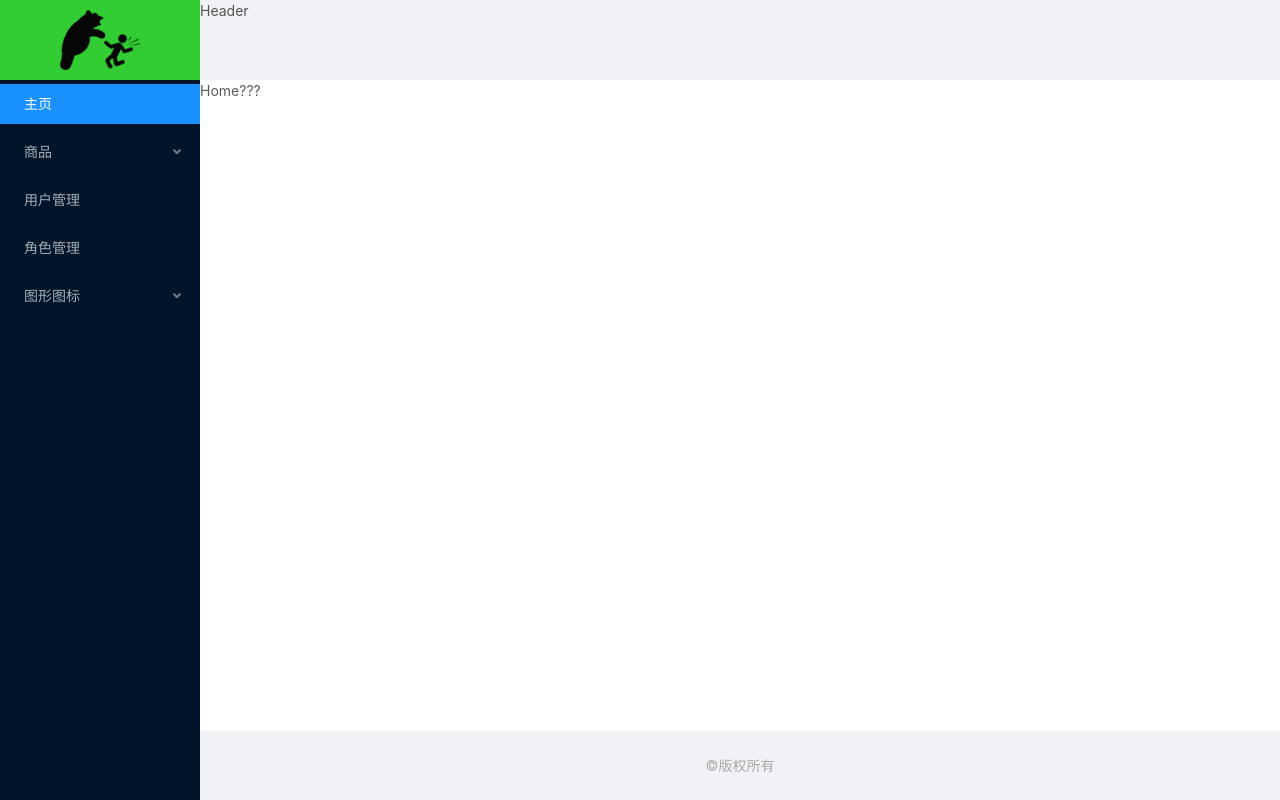
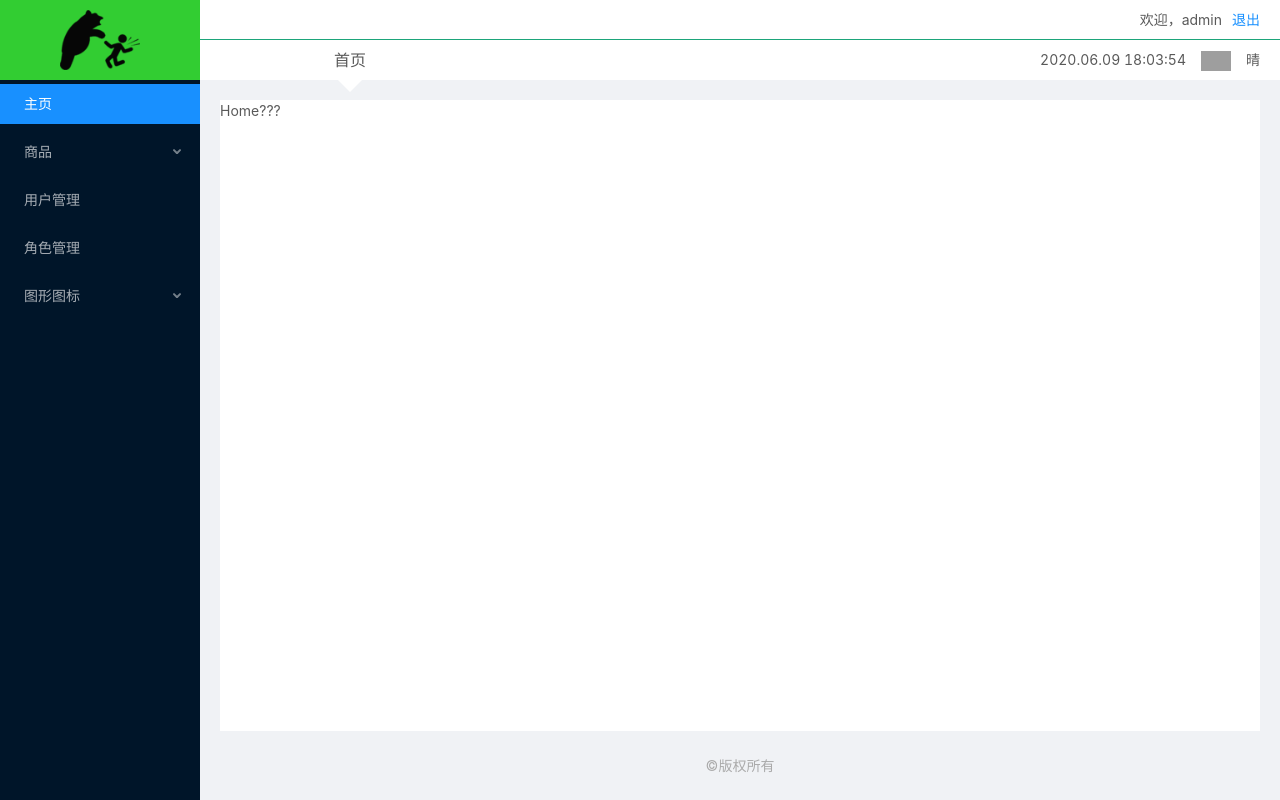
Before and after one commit to hueralin/react-admin, a React app: page /home in a window 1280 px wide. Built offline with nearby package versions, Linux system fonts and the light colour scheme; grey boxes are pictures that could not be loaded; what store would draw is missing.

Commit message:
完成Header组件布局

```diff
--- a/src/components/header/index.jsx
+++ b/src/components/header/index.jsx
@@ -5,7 +5,18 @@ export default class Header extends Component {
     render() {
         return (
             <div className="header">
-                Header
+                <div className="header-top">
+                    <span>欢迎，admin</span>
+                    <a href="javascript:">退出</a>
+                </div>
+                <div className="header-bottom">
+                    <div className="header-bottom-left">首页</div>
+                    <div className="header-bottom-right">
+                        <span>2020.06.09 18:03:54</span>
+                        <img src="http://www.weather.com.cn/m/i/icon_weather/42x30/d07.gif" alt=""/>
+                        <span>晴</span>
+                    </div>
+                </div>
             </div>
         )
     }
--- a/src/components/header/style.css
+++ b/src/components/header/style.css
@@ -1,3 +1,46 @@
 .header {
   height: 80px;
+  background: #fff;
 }
+.header .header-top {
+  height: 40px;
+  line-height: 40px;
+  text-align: right;
+  padding-right: 20px;
+  border-bottom: 1px solid #1da57a;
+}
+.header .header-top span {
+  margin-right: 10px;
+}
+.header .header-bottom {
+  height: 40px;
+  display: flex;
+  align-items: center;
+  padding: 0 20px;
+}
+.header .header-bottom .header-bottom-left {
+  position: relative;
+  width: 25%;
+  text-align: center;
+  font-size: 16px;
+}
+.header .header-bottom .header-bottom-left::after {
+  position: absolute;
+  left: 50%;
+  top: 100%;
+  transform: translateX(-50%);
+  content: '';
+  border-top: 20px solid #fff;
+  border-left: 20px solid transparent;
+  border-bottom: 20px solid transparent;
+  border-right: 20px solid transparent;
+}
+.header .header-bottom .header-bottom-right {
+  width: 75%;
+  text-align: right;
+}
+.header .header-bottom .header-bottom-right img {
+  margin: 0 15px;
+  width: 30px;
+  height: 20px;
+}
--- a/src/components/header/style.less
+++ b/src/components/header/style.less
@@ -1,3 +1,46 @@
 .header {
     height: 80px;
+    background: #fff;
+    .header-top {
+        height: 40px;
+        line-height: 40px;
+        text-align: right;
+        padding-right: 20px;
+        border-bottom: 1px solid #1da57a;
+        span {
+            margin-right: 10px;
+        }
+    }
+    .header-bottom {
+        height: 40px;
+        display: flex;
+        align-items: center;
+        padding: 0 20px;
+        .header-bottom-left {
+            position: relative;
+            width: 25%;
+            text-align: center;
+            font-size: 16px;
+            &::after {
+                position: absolute;
+                left: 50%;
+                top: 100%;
+                transform: translateX(-50%);
+                content: '';
+                border-top: 20px solid #fff;
+                border-left: 20px solid transparent;
+                border-bottom: 20px solid transparent;
+                border-right: 20px solid transparent;
+            }
+        }
+        .header-bottom-right {
+            width: 75%;
+            text-align: right;
+            img {
+                margin: 0 15px;
+                width: 30px;
+                height: 20px;
+            }
+        }
+    }
 }
--- a/src/pages/admin/Admin.jsx
+++ b/src/pages/admin/Admin.jsx
@@ -26,7 +26,7 @@ export default class Admin extends Component {
                 </Sider>
                 <Layout>
                     <Header>头部</Header>
-                    <Content style={{ backgroundColor: '#fff' }}>
+                    <Content style={{ margin: '20px 20px 0 20px', backgroundColor: '#fff' }}>
                         <Switch>
                             {/* Admin的二级路由 */}
                             <Route path='/home' component={Home}></Route>
```
Also changed, not shown: src/assets/imgs/rain.gif (added).
